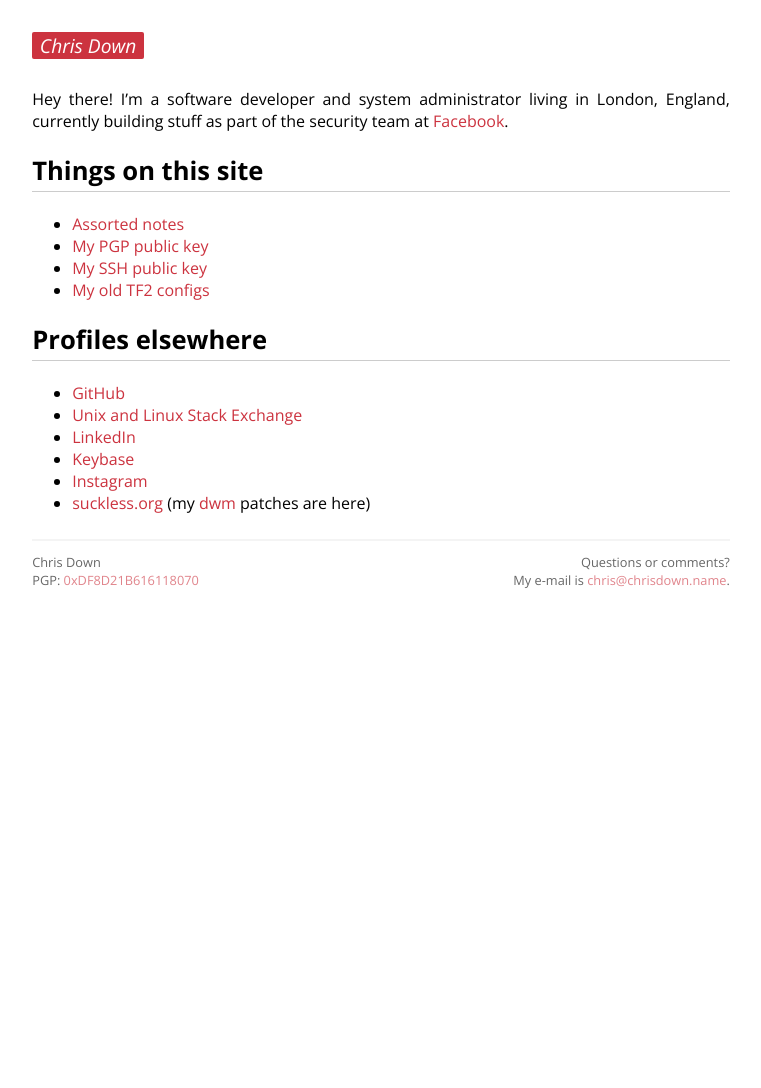
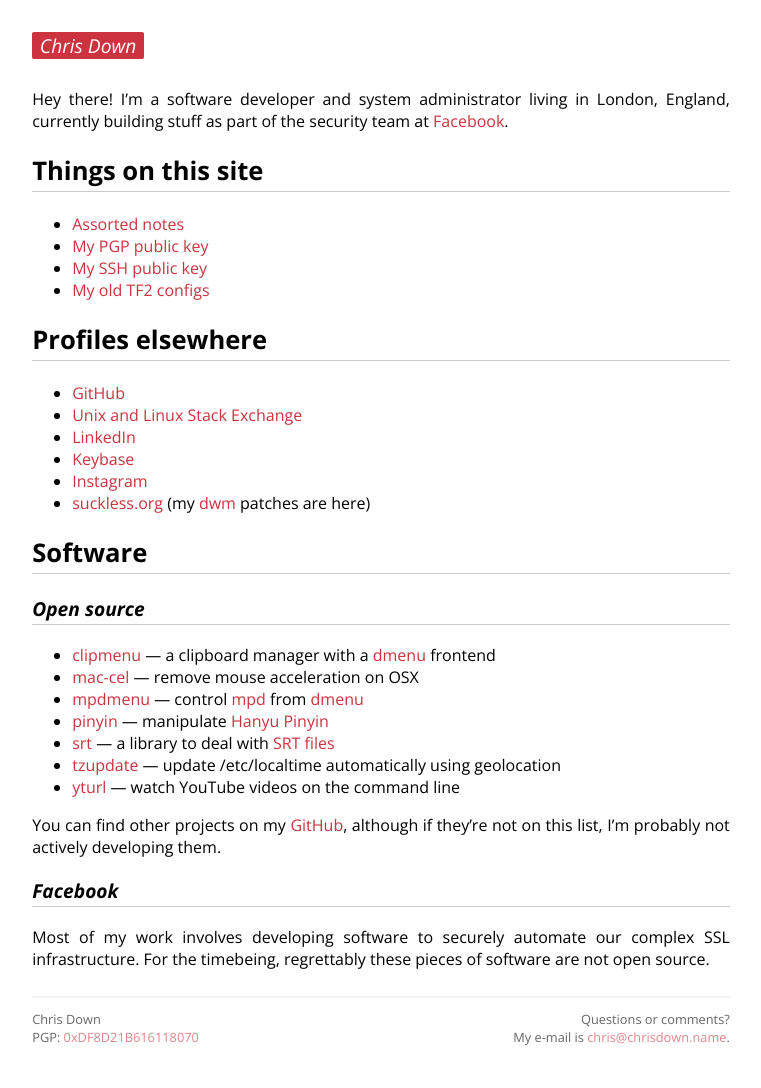
Before and after one commit to cdown/chrisdown.name, a Jekyll site: the page built from index.md, in a window 1280 px wide. Shown: the whole page, without its empty margins (259-1020 px from the left). Built offline with Jekyll 4.4.1, drawn with Linux system fonts in a browser that asks for light colours; some web fonts are replaced; before the commit the page ends 900 px from its top, so only the background shows below that.

Commit message:
Add software links to index

```diff
--- a/index.md
+++ b/index.md
@@ -20,10 +20,42 @@ England, currently building stuff as part of the security team at [Facebook][].
 
 ## Profiles elsewhere
 
-- [GitHub](https://github.com/cdown)
+- [GitHub][]
 - [Unix and Linux Stack Exchange](http://unix.stackexchange.com/users/10762)
 - [LinkedIn](https://www.linkedin.com/in/chrisldown)
 - [Keybase](https://keybase.io/cdown)
 - [Instagram](https://instagram.com/_u/chrisldown)
 - [suckless.org](http://suckless.org/people/cdown)
   (my [dwm](http://dwm.suckless.org/) patches are here)
+
+## Software
+
+### Open source
+
+- [clipmenu](https://github.com/cdown/clipmenu) — a clipboard manager with a
+  [dmenu][] frontend
+- [mac-cel](https://github.com/cdown/mac-cel) — remove mouse acceleration on
+  OSX
+- [mpdmenu](https://github.com/cdown/mpdmenu) — control [mpd][] from [dmenu][]
+- [pinyin](https://github.com/cdown/pinyin) — manipulate [Hanyu Pinyin][]
+- [srt](https://github.com/cdown/srt) — a library to deal with [SRT files][]
+- [tzupdate](https://github.com/cdown/tzupdate) — update /etc/localtime
+  automatically using geolocation
+- [yturl](https://github.com/cdown/yturl) — watch YouTube videos on the command
+  line
+
+You can find other projects on my [GitHub][], although if they're not on this
+list, I'm probably not actively developing them.
+
+[SRT files]: https://en.wikipedia.org/wiki/SubRip#SubRip_text_file_format
+[dmenu]: http://tools.suckless.org/dmenu/
+[mpd]: http://mpd.wikia.com/
+[Hanyu Pinyin]: https://en.wikipedia.org/wiki/Pinyin
+
+### Facebook
+
+Most of my work involves developing software to securely automate our complex
+SSL infrastructure. For the timebeing, regrettably these pieces of software are
+not open source.
+
+[GitHub]: https://github.com/cdown
```
